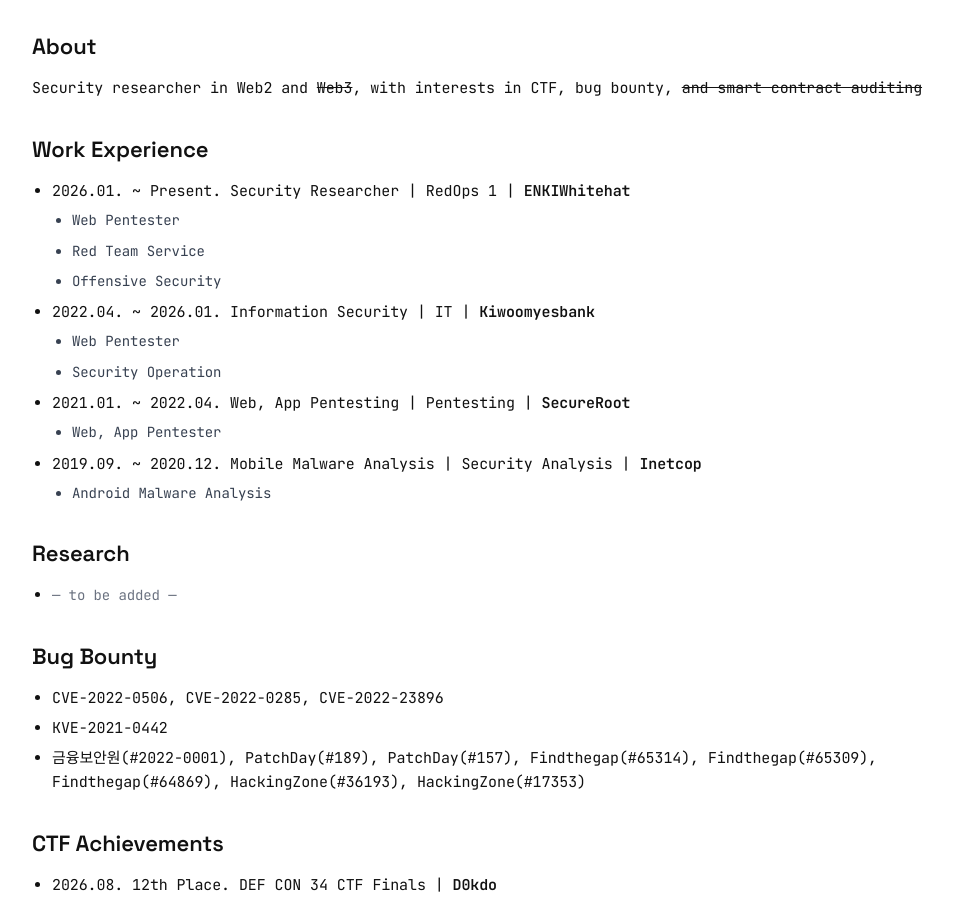
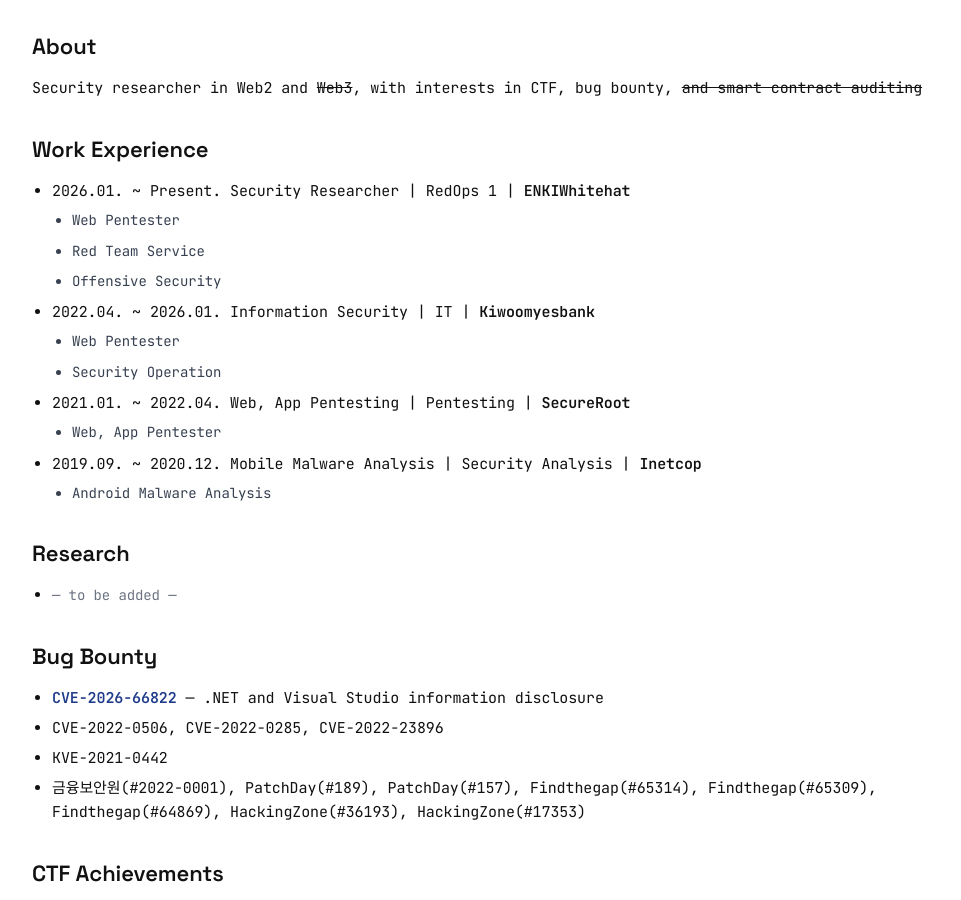
Before and after one commit to payab1e/payab1e.github.io, a plain HTML site: page index.html in a window 1280 px wide. Shown: the part 125-1025 px from the top of the page, without its empty margins (159-1120 px from the left). Drawn offline with Linux system fonts and the light colour scheme.

Commit message:
Add CVE-2026-66822 to Bug Bounty

```diff
--- a/index.html
+++ b/index.html
@@ -96,6 +96,7 @@
     <section>
       <h2>Bug Bounty</h2>
       <ul class="bb-list">
+        <li><a href="https://github.com/dotnet/runtime/security/advisories/GHSA-wxxw-5cvc-53j7" target="_blank" rel="noopener noreferrer">CVE-2026-66822</a> — .NET and Visual Studio information disclosure</li>
         <li>CVE-2022-0506, CVE-2022-0285, CVE-2022-23896</li>
         <li>KVE-2021-0442</li>
         <li>금융보안원(#2022-0001), PatchDay(#189), PatchDay(#157), Findthegap(#65314), Findthegap(#65309), Findthegap(#64869), HackingZone(#36193), HackingZone(#17353)</li>
```
